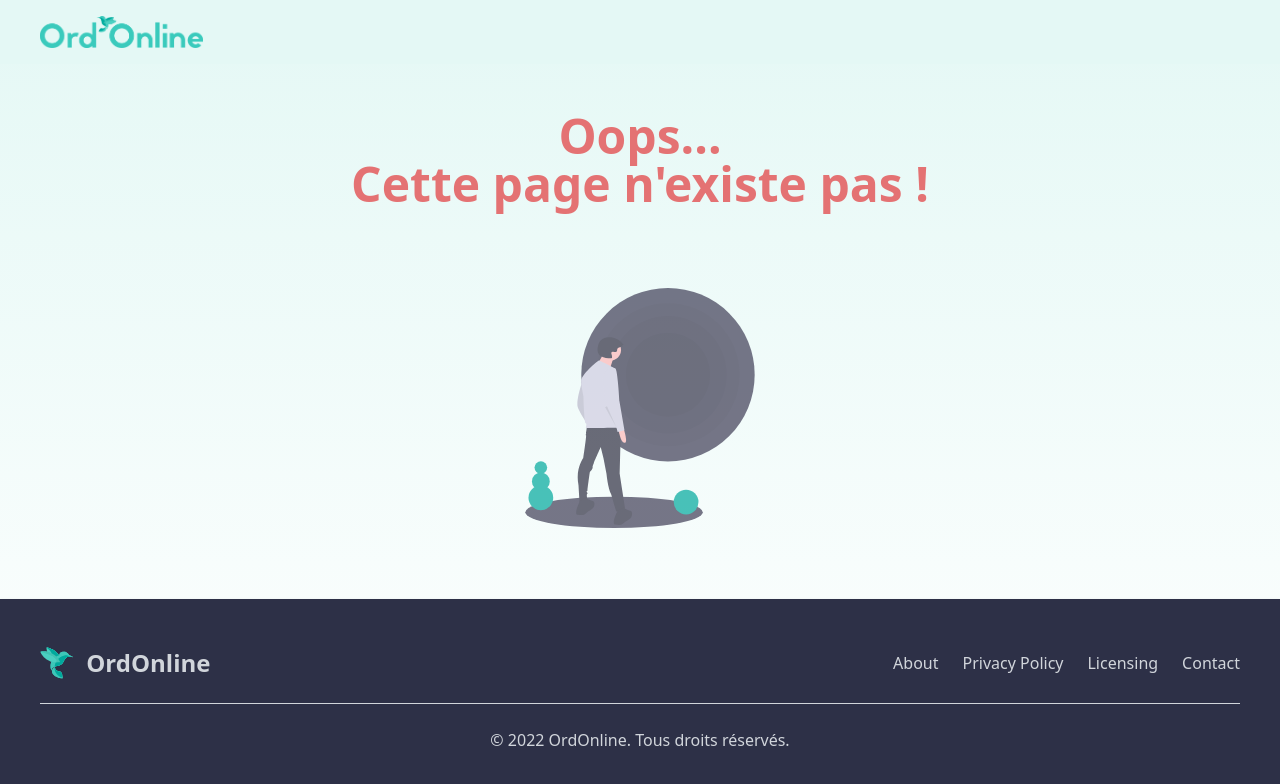
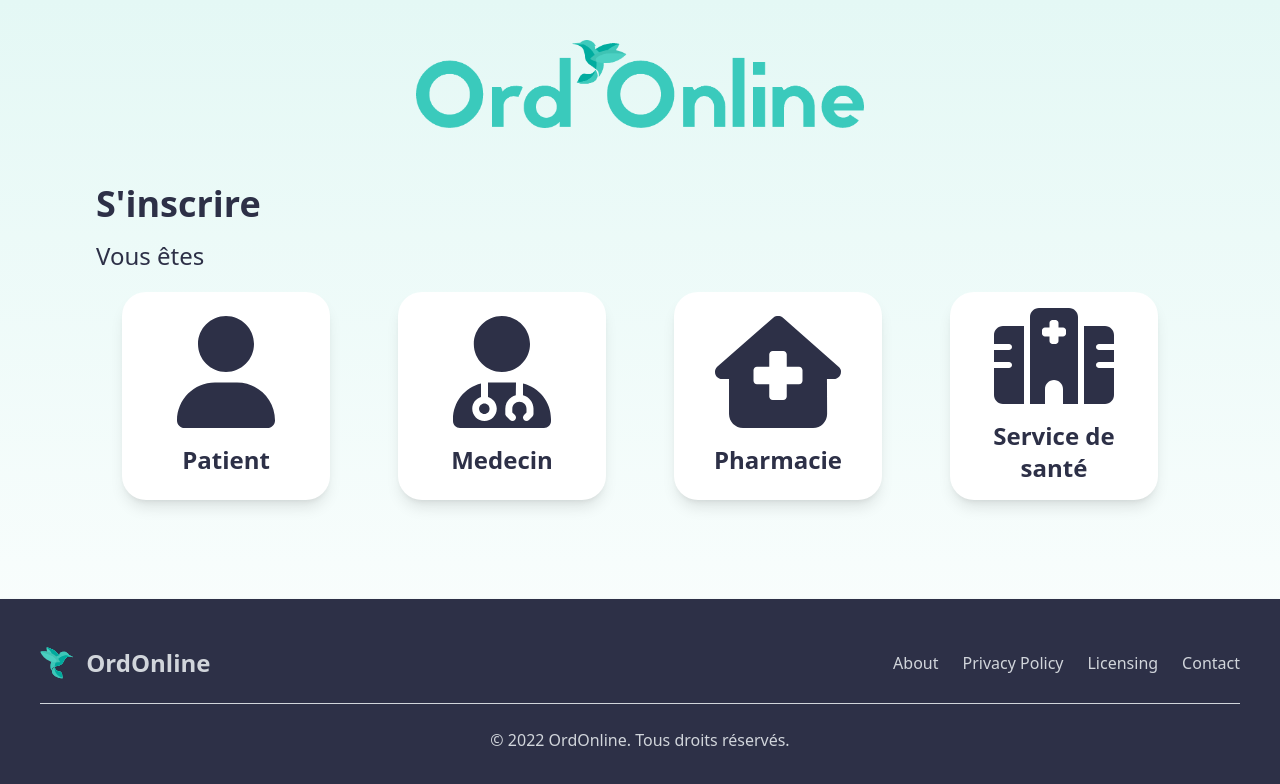
Before and after one commit to AurelDP/OrdOnline, a Vue app in the folder client/: page /signUp in a window 1280 px wide. Shown: the top 784 px of the page. Built offline with nearby package versions, Linux system fonts and the light colour scheme.

Commit message:
[Merge] Select Role page + Navbar / Footer / Background / Error404

```diff
--- a/client/src/components/selectRole/cardRole.vue
+++ b/client/src/components/selectRole/CardRole.vue
@@ -1,10 +1,9 @@
 <template>
+  <div class="m-5">
+    <router-link to="/" class="group flex place-content-center bg-white rounded-3xl shadow-lg w-52 h-52 p-4">
+      <div class="flex flex-col text-center place-content-center">
 
-  <div class="m-5">
-    <router-link to="/" class="group flex place-content-center px-10 py-6 bg-white rounded-2xl shadow-md w-64 h-64">
-      <div class="flex flex-col place-content-center">
-
-        <svg v-if="role === 'patient'" class="mx-auto group-hover:fill-ord-green-100 transition h-40" fill="#2D3047"
+        <svg v-if="role === 'patient'" class="mx-auto group-hover:fill-ord-green-100 transition h-28" fill="#2D3047"
              xmlns="http://www.w3.org/2000/svg"
              viewBox="0 0 448 512">
           <path
@@ -12,7 +11,7 @@
         </svg>
         <p v-if="role === 'patient'" class="mt-4 text-2xl font-black text-ord-dark-blue group-hover:text-ord-green-100 transition">Patient</p>
 
-        <svg v-if="role === 'doctor'" class="mx-auto group-hover:fill-ord-green-100 transition h-40" fill="#2D3047"
+        <svg v-if="role === 'doctor'" class="mx-auto group-hover:fill-ord-green-100 transition h-28" fill="#2D3047"
              xmlns="http://www.w3.org/2000/svg"
              viewBox="0 0 448 512">
           <path
@@ -20,7 +19,7 @@
         </svg>
         <p v-if="role === 'doctor'" class="mt-4 text-2xl font-black text-ord-dark-blue group-hover:text-ord-green-100 transition">Medecin</p>
 
-        <svg v-if="role === 'pharma'" class="mx-auto group-hover:fill-ord-green-100 transition h-40" fill="#2D3047" width="150px" height="150px"
+        <svg v-if="role === 'pharma'" class="mx-auto group-hover:fill-ord-green-100 transition h-28" fill="#2D3047" width="150px" height="150px"
              xmlns="http://www.w3.org/2000/svg"
              viewBox="0 0 576 512">
           <path
@@ -28,7 +27,7 @@
         </svg>
         <p v-if="role === 'pharma'" class="mt-4 text-2xl font-black text-ord-dark-blue group-hover:text-ord-green-100 transition">Pharmacie</p>
 
-        <svg v-if="role === 'healthService'" class="mx-auto group-hover:fill-ord-green-100 transition h-40" fill="#2D3047" width="150px" height="150px"
+        <svg v-if="role === 'healthService'" class="mx-auto group-hover:fill-ord-green-100 transition h-28" fill="#2D3047" width="150px" height="150px"
              xmlns="http://www.w3.org/2000/svg"
              viewBox="0 0 640 512">
           <path
@@ -43,7 +42,7 @@
 
 <script>
 export default {
-  name: "cardRole",
+  name: "CardRole",
   props: {
     role: String,
   },
--- /dev/null
+++ b/client/src/components/selectRole/HeaderLogo.vue
@@ -0,0 +1,17 @@
+<template>
+  <div class="mx-auto md:max-w-md mb-10">
+    <router-link to="/">
+      <img src="@/assets/banniere.svg" alt="banniere"/>
+    </router-link>
+  </div>
+</template>
+
+<script>
+export default {
+  name: "HeaderLogo"
+}
+</script>
+
+<style scoped>
+
+</style>
--- a/client/src/components/selectRole/headerLogo.vue
+++ /dev/null
@@ -1,19 +0,0 @@
-<template>
-  <img class="mx-auto md:max-w-md mb-10 hover:cursor-pointer" src="@/assets/headerLogo/banniere.svg" alt="banniere" @click="goToHome()"/>
-</template>
-
-<script>
-export default {
-  name: "headerLogo",
-  methods:{
-    goToHome()
-    {
-      this.$router.push('/');
-    }
-  }
-}
-</script>
-
-<style scoped>
-
-</style>
--- a/client/src/index.css
+++ b/client/src/index.css
@@ -38,4 +38,12 @@
     .ord-py-adapt {
         @apply md:py-12 sm:py-8 py-4;
     }
+
+    .ord-text-title {
+        @apply text-4xl font-bold;
+    }
+
+    .ord-text-subtitle {
+        @apply text-2xl;
+    }
 }
--- a/client/src/router/index.js
+++ b/client/src/router/index.js
@@ -2,12 +2,12 @@ import { createRouter, createWebHistory } from 'vue-router'
 import HomeView from '../views/HomeView.vue'
 import AboutView from '../views/AboutView.vue'
 import Error404 from '../views/ErrorView.vue'
-import SelectRoleView from "@/views/selectRole/SelectRoleView";
+import SelectRoleView from "@/views/SelectRoleView";
 
 const routes = [
   {path: '/', name: 'home', component: HomeView},
   {path: '/about', name: 'about', component: AboutView},
-  {path: '/select-role', name: 'role', component: SelectRoleView},
+  {path: '/signUp', name: 'role', component: SelectRoleView},
   {path: "/:catchAll(.*)*", component: Error404},
 ]
 
--- a/client/src/views/HomeView.vue
+++ b/client/src/views/HomeView.vue
@@ -4,7 +4,7 @@
         v-bind:buttons="true"
         v-bind:text1="'Inscription'"
         v-bind:text2="'Connexion'"
-        v-bind:src1="'/singUp'"
+        v-bind:src1="'/signUp'"
         v-bind:src2="'/signIn'"
     />
   </AdaptFooterBackground>
--- /dev/null
+++ b/client/src/views/SelectRoleView.vue
@@ -0,0 +1,38 @@
+<template>
+  <AdaptFooterBackground v-bind:backgroundGradient="true">
+    <div class="md:px-24 sm:px-16 px-8 py-10">
+      <HeaderLogo/>
+      <div class="flex flex-col">
+        <h2 class="mt-4 ord-text-title">S'inscrire</h2>
+        <h5 class="mt-4 ord-text-subtitle">Vous êtes</h5>
+        <div
+            class="flex flex-row place-content-center flex-wrap gap-7">
+          <CardRole role="patient"/>
+          <CardRole role="doctor"/>
+          <CardRole role="pharma"/>
+          <CardRole role="healthService"/>
+        </div>
+      </div>
+    </div>
+  </AdaptFooterBackground>
+</template>
+
+<script>
+
+import CardRole from "@/components/selectRole/CardRole";
+import HeaderLogo from "@/components/selectRole/HeaderLogo";
+import AdaptFooterBackground from "@/components/globalComponents/AdaptFooterBackground";
+
+export default {
+  name: "SelectRole",
+  components: {
+    HeaderLogo,
+    CardRole,
+    AdaptFooterBackground
+  }
+}
+</script>
+
+<style scoped>
+
+</style>
--- a/client/src/views/selectRole/SelectRoleView.vue
+++ /dev/null
@@ -1,30 +0,0 @@
-<template>
-  <div class="px-24 py-10 ord-background-gradient">
-    <HeaderLogo/>
-  <div class="flex flex-col place-content-center">
-    <h5 class="mt-4 md:flex items-start text-4xl font-black text-ord-dark-blue">S'inscrire</h5>
-    <h5 class="mt-4 md:flex items-start text-2xl text-ord-dark-blue">Vous êtes</h5>
-    <div class="flex flex-col flex-wrap items-center md:items-center md:flex-row sm:flex-col sm:items-center place-content-evenly">
-      <CardRole role="patient"/>
-      <CardRole role="doctor"/>
-      <CardRole role="pharma"/>
-      <CardRole role="healthService"/>
-    </div>
-  </div>
-  </div>
-</template>
-
-<script>
-
-import CardRole from "@/components/selectRole/cardRole";
-import HeaderLogo from "@/components/selectRole/headerLogo";
-
-export default {
-  name: "selectRole",
-  components: {HeaderLogo, CardRole}
-}
-</script>
-
-<style scoped>
-
-</style>
```
Also changed, not shown: client/src/assets/headerLogo/banniere.png (deleted), client/src/assets/headerLogo/banniere.svg (deleted).
